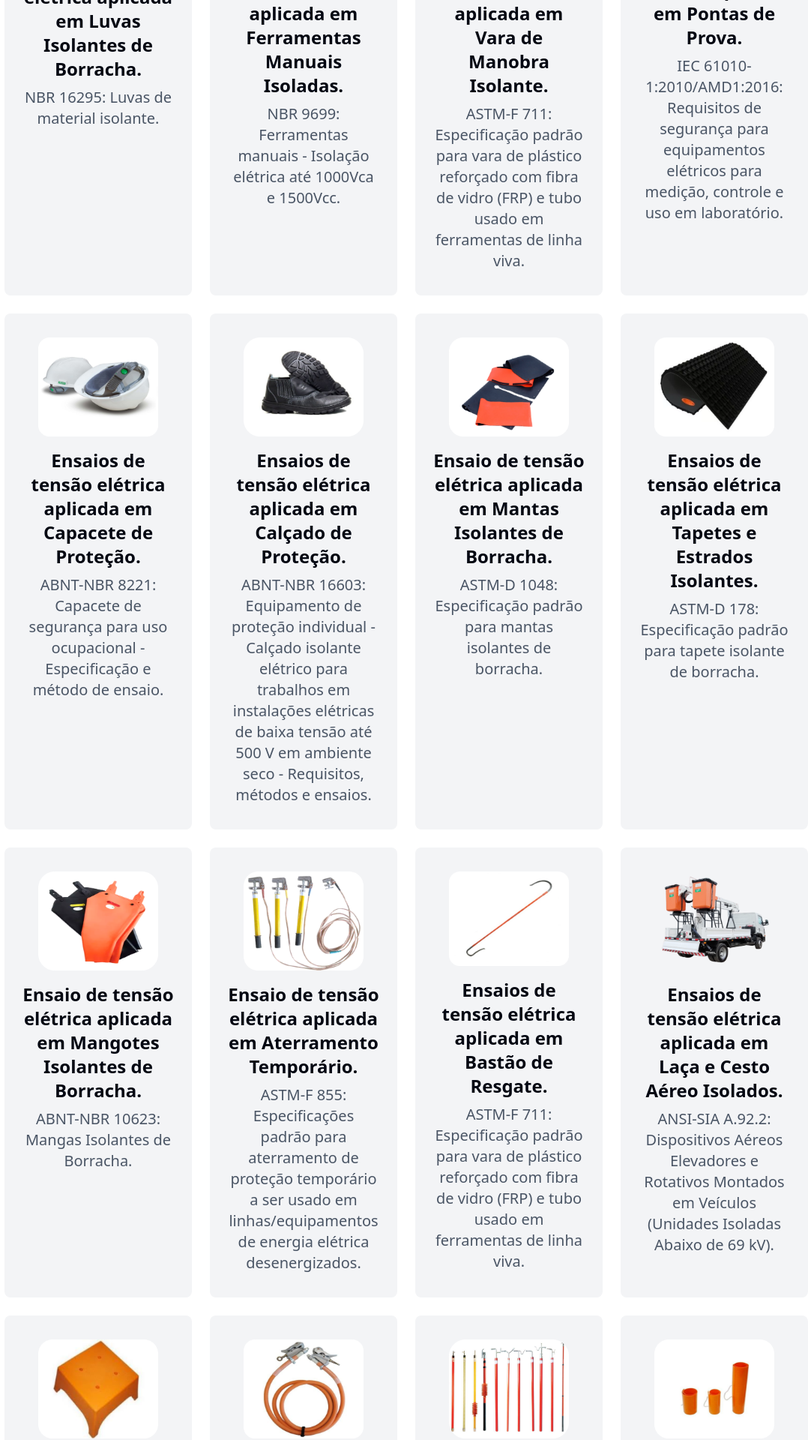
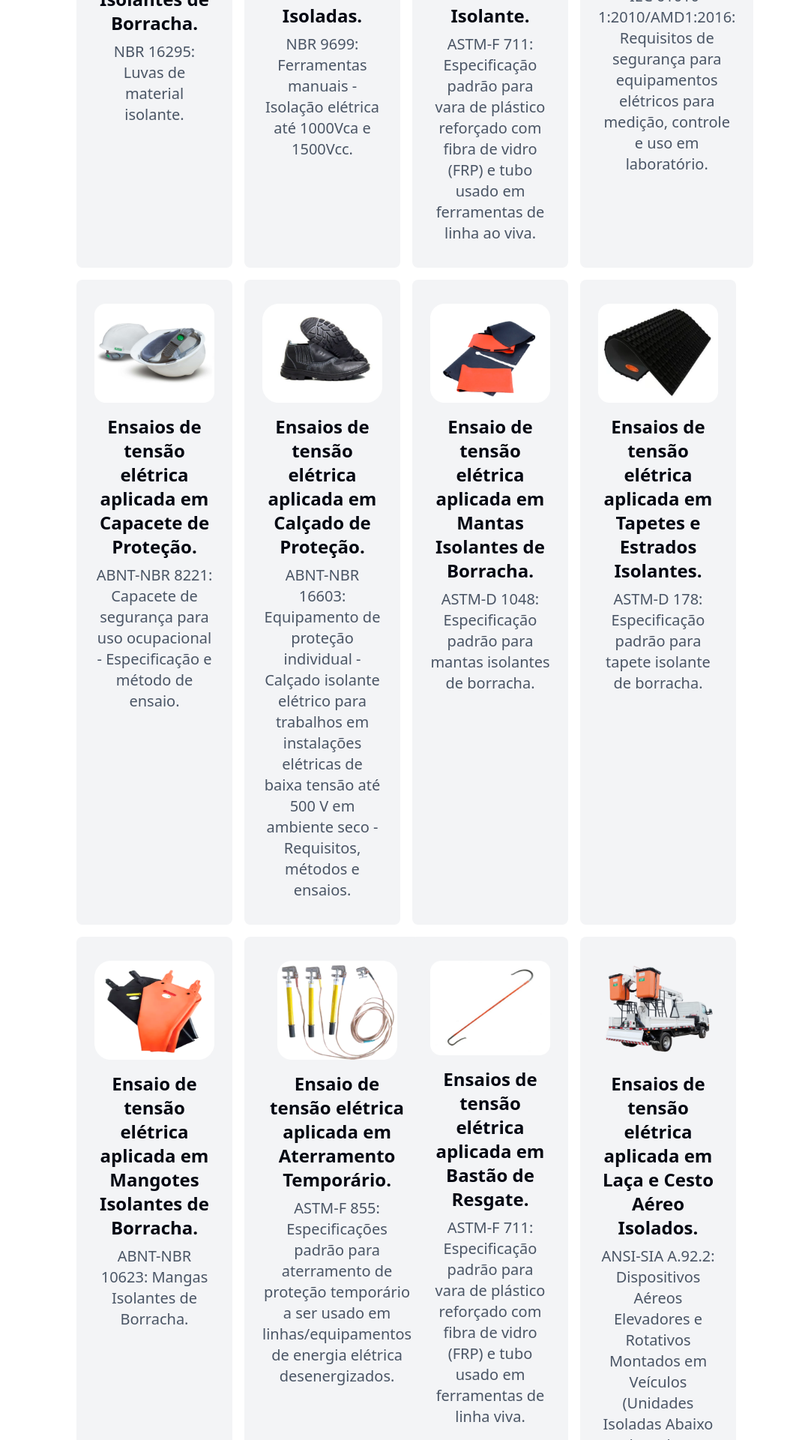
Before and after one commit to MathQuente/leall_energia, a React (Vite) app: page /Servicos in a window 1280 px wide. Shown: the part 1560-3480 px from the top of the page at 75% size, without its empty margins (98-1180 px from the left). Built offline with nearby package versions, Linux system fonts and the light colour scheme.

Commit message:
Algumas mudanças no texto do serviços e retornei pro código antigo :p

```diff
--- a/src/pages/Services.jsx
+++ b/src/pages/Services.jsx
@@ -1,222 +1,131 @@
-import { ServicesCard } from '../components/ServicesCard'
-import { MdOutlineCheck } from 'react-icons/md'
-import { Container } from '../components/Container'
+import { ServicesCard } from '../components/ServicesCard';
+
+import luvas_iso from '../assets/services-img/luvas-iso.png'
+import ferramentas_iso from '../assets/services-img/ferramentas-iso.png'
+import vara_iso from '../assets/services-img/vara-iso.png'
+import pontas_prova from '../assets/services-img/pontas_prova.png'
+import capacete_prot from '../assets/services-img/capacete_prot.png'
+import calcado_prot from '../assets/services-img/calcado_prot.png'
+import manta_iso from '../assets/services-img/manta_iso.png'
+import tapete_iso from '../assets/services-img/tapete_iso.png'
+import mangote_iso from '../assets/services-img/mangote_iso.png'
+import aterramento_temporario from '../assets/services-img/aterramento_temporario.png'
+import bastao_resgate from '../assets/services-img/bastao_resgate.png'
+import cesto_iso from '../assets/services-img/cesto_iso.png'
+import banqueta_iso from '../assets/services-img/banqueta_iso.png'
+import cabos_jumpe from '../assets/services-img/cabos_jumpe.png'
+import bastoes_iso from '../assets/services-img/bastoes_iso.png'
+import cobertura_circulares from '../assets/services-img/cobertura_circulares.png'
+import cobertura_rigidas from '../assets/services-img/cobertura_rigidas.png'
+import cobertura_borracha from '../assets/services-img/cobertura_borracha.png'
 
 import equipamentos from '../assets/equipamentos.jpg'
 
-const SERVICES_DATA = [
-  {
-    id: 'luvas',
-    title: 'Ensaio de tensão elétrica aplicada em Luvas Isolantes de Borracha.',
-    subtitle: 'NBR 16295: Luvas de material isolante.',
-    img: '../src/assets/services-img/luvas-iso.png',
-    imgAlt: 'Luvas isolantes de borracha'
-  },
-  {
-    id: 'ferramentas',
-    title:
-      'Ensaios de tensão elétrica aplicada em Ferramentas Manuais Isoladas.',
-    subtitle:
-      'NBR 9699: Ferramentas manuais - Isolação elétrica até 1000Vca e 1500Vcc.',
-    img: '../src/assets/services-img/ferramentas-iso.png',
-    imgAlt: 'Ferramentas manuais isoladas'
-  },
-  {
-    id: 'vara',
-    title: 'Ensaios de tensão elétrica aplicada em Vara de Manobra Isolante.',
-    subtitle:
-      'ASTM-F 711: Especificação padrão para vara de plástico reforçado com fibra de vidro (FRP) e tubo usado em ferramentas de linha viva.',
-    img: '../src/assets/services-img/vara-iso.png',
-    imgAlt: 'Vara de manobra isolante'
-  },
-  {
-    id: 'pontas',
-    title: 'Ensaio de tensão elétrica aplicada em Pontas de Prova.',
-    subtitle:
-      'IEC 61010-1:2010/AMD1:2016: Requisitos de segurança para equipamentos elétricos para medição, controle e uso em laboratório.',
-    img: '../src/assets/services-img/pontas_prova.png',
-    imgAlt: 'Pontas de prova'
-  },
-  {
-    id: 'capacete',
-    title: 'Ensaios de tensão elétrica aplicada em Capacete de Proteção.',
-    subtitle:
-      'ABNT-NBR 8221: Capacete de segurança para uso ocupacional - Especificação e método de ensaio.',
-    img: '../src/assets/services-img/capacete_prot.png',
-    imgAlt: 'Capacete de proteção'
-  },
-  {
-    id: 'calcado',
-    title: 'Ensaios de tensão elétrica aplicada em Calçado de Proteção.',
-    subtitle:
-      'ABNT-NBR 16603: Equipamento de proteção individual - Calçado isolante elétrico para trabalhos em instalações elétricas de baixa tensão até 500 V em ambiente seco - Requisitos, métodos e ensaios.',
-    img: '../src/assets/services-img/calcado_prot.png',
-    imgAlt: 'Calçado de proteção'
-  },
-  {
-    id: 'manta',
-    title:
-      'Ensaio de tensão elétrica aplicada em Mantas Isolantes de Borracha.',
-    subtitle:
-      'ASTM-D 1048: Especificação padrão para mantas isolantes de borracha.',
-    img: '../src/assets/services-img/manta_iso.png',
-    imgAlt: 'Mantas isolantes de borracha'
-  },
-  {
-    id: 'tapete',
-    title:
-      'Ensaios de tensão elétrica aplicada em Tapetes e Estrados Isolantes.',
-    subtitle:
-      'ASTM-D 178: Especificação padrão para tapete isolante de borracha.',
-    img: '../src/assets/services-img/tapete_iso.png',
-    imgAlt: 'Tapetes e estrados isolantes'
-  },
-  {
-    id: 'mangote',
-    title:
-      'Ensaio de tensão elétrica aplicada em Mangotes Isolantes de Borracha.',
-    subtitle: 'ABNT-NBR 10623: Mangas Isolantes de Borracha.',
-    img: '../src/assets/services-img/mangote_iso.png',
-    imgAlt: 'Mangotes isolantes de borracha'
-  },
-  {
-    id: 'aterramento',
-    title: 'Ensaio de tensão elétrica aplicada em Aterramento Temporário.',
-    subtitle:
-      'ASTM-F 855: Especificações padrão para aterramento de proteção temporário a ser usado em linhas/equipamentos de energia elétrica desenergizados.',
-    img: '../src/assets/services-img/aterramento_temporario.png',
-    imgAlt: 'Aterramento temporário'
-  },
-  {
-    id: 'bastao-resgate',
-    title: 'Ensaios de tensão elétrica aplicada em Bastão de Resgate.',
-    subtitle:
-      'ASTM-F 711: Especificação padrão para vara de plástico reforçado com fibra de vidro (FRP) e tubo usado em ferramentas de linha viva.',
-    img: '../src/assets/services-img/bastao_resgate.png',
-    imgAlt: 'Bastão de resgate'
-  },
-  {
-    id: 'cesto',
-    title:
-      'Ensaios de tensão elétrica aplicada em Laça e Cesto Aéreo Isolados.',
-    subtitle:
-      'ANSI-SIA A.92.2: Dispositivos Aéreos Elevadores e Rotativos Montados em Veículos (Unidades Isoladas Abaixo de 69 kV).',
-    img: '../src/assets/services-img/cesto_iso.png',
-    imgAlt: 'Laça e cesto aéreo isolados'
-  },
-  {
-    id: 'banqueta',
-    title: 'Ensaios de tensão elétrica aplicada em Banqueta Isolante.',
-    subtitle:
-      'ASTM-F 712: Métodos de teste padrão para equipamentos de proteção plástica eletricamente isolantes para proteção de trabalhadores.',
-    img: '../src/assets/services-img/banqueta_iso.png',
-    imgAlt: 'Banqueta isolante'
-  },
-  {
-    id: 'cabos',
-    title:
-      'Ensaios de tensão elétrica aplicada em Cabos para Jumpe Provisório.',
-    subtitle:
-      'ABNT-NBR 11857: Cabo Protegido para Jumpe Provisório para Trabalhos em Redes Aéreas Energizadas até 15 kV.',
-    img: '../src/assets/services-img/cabos_jumpe.png',
-    imgAlt: 'Cabos para jumpe provisório'
-  },
-  {
-    id: 'bastoes',
-    title: 'Ensaios de tensão elétrica aplicada em Bastões Isolados.',
-    subtitle:
-      'ASTM-F 711: Especificação padrão para vara de plástico reforçado com fibra de vidro (FRP) e tubo usado em ferramentas de linha viva.',
-    img: '../src/assets/services-img/bastoes_iso.png',
-    imgAlt: 'Bastões isolados'
-  },
-  {
-    id: 'cobertura-circular',
-    title:
-      'Ensaio de tensão elétrica aplicada em Coberturas Circulares para Linha Viva.',
-    subtitle:
-      'ASTM-F 712: Métodos de teste padrão para equipamentos de proteção plástica eletricamente isolantes para proteção de trabalhadores.',
-    img: '../src/assets/services-img/cobertura_circulares.png',
-    imgAlt: 'Coberturas circulares para linha viva'
-  },
-  {
-    id: 'cobertura-rigida',
-    title:
-      'Ensaios de tensão elétrica aplicada em Coberturas Rígidas para Linha Viva.',
-    subtitle:
-      'ASTM-F 712: Métodos de teste padrão para equipamentos de proteção plástica eletricamente isolantes para proteção de trabalhadores.',
-    img: '../src/assets/services-img/cobertura_rigidas.png',
-    imgAlt: 'Coberturas rígidas para linha viva'
-  },
-  {
-    id: 'cobertura-borracha',
-    title:
-      'Ensaios de tensão elétrica aplicada em Coberturas de Borracha para Linha Viva.',
-    subtitle:
-      'ASTM-D 1050: Especificação padrão para mangueira de linha isolante de borracha.',
-    img: '../src/assets/services-img/cobertura_borracha.png',
-    imgAlt: 'Coberturas de borracha para linha viva'
-  }
-]
+import { MdOutlineCheck } from 'react-icons/md';
 
-const EQUIPMENT_LIST = [
-  'Luvas, ferramentas e varas.',
-  'Ponta de prova, capacete e bota.',
-  'Mantas, tapetes e mangotes.',
-  'Aterramento, bastão salva-vidas, lança e cesto.',
-  'Banquetas, jumper e bastões isolados.',
-  'Coberturas isoladas.'
-]
+export function Services(){
+    return(
+        <>
+        <div className='bg-white mb-10'>
+             <div className='bg-white gap-4 md:mx-5 lg:mx-30 mx-auto'>
+                <div className='flex flex-col md:flex-row p-10 items-center justify-center gap-20'>
+                    <div className='flex flex-col justify-center'>
+                        <h1 className="text-3xl font-bold bg-gradient-to-r from-[#1196bb] to-[#21256b] bg-clip-text text-transparent text-center">Nossos serviços</h1>
+                        <h2 className="text-xl text-gray-900 mt-2 -left">Testes de isolação elétrica conforme NR-10 nos seguintes equipamentos:</h2>
+                        <ul className="text-xl text-gray-900 box-content pt-10">
+                            <li className='mb-4'><MdOutlineCheck className='inline-block text-blue-900'/>Luvas, ferramentas e varas de manobra;</li>
+                            <li className='mb-4'><MdOutlineCheck className='inline-block text-blue-900'/>Ponta de prova, capacete e bota de segurança;</li>
+                            <li className='mb-4'><MdOutlineCheck className='inline-block text-blue-900'/>Mantas, tapetes e mangotes isolantes;</li>
+                            <li className='mb-4'><MdOutlineCheck className='inline-block text-blue-900'/>Aterramento, bastão de salvamento, lança e cesto aéreo;</li>
+                            <li className='mb-4'><MdOutlineCheck className='inline-block text-blue-900'/>Banquetas, jampe de linha viva e bastões isolados;</li>
+                            <li className='mb-4'><MdOutlineCheck className='inline-block text-blue-900'/>Coberturas isoladas para linha de distribuição.</li>
+                        </ul>
+                    </div>
+                    <div className="flex justify-end mr-10">
+                        <img src={equipamentos} className="rounded-lg hidden md:flex max-h-120 max-w-120"/>
+                    </div>
+                </div>
 
-export function Services() {
-  return (
-    <section className="bg-white py-12">
-      <Container className="px-4">
-        <div className="flex flex-col md:flex-row justify-between gap-8 md:gap-16 mb-16">
-          <div className="w-full md:w-1/2">
-            <h1 className="text-4xl font-bold bg-gradient-to-r from-[#1196bb] to-[#21256b] bg-clip-text text-transparent mb-4">
-              Nossos serviços
-            </h1>
-            <h2 className="text-xl text-gray-800 mb-8">
-              Testes de isolação elétrica conforme NR-10 nos seguintes
-              equipamentos:
-            </h2>
+                <hr className='mx-5 lg:mx-20 md:mx-10 md:mt-10 text-blue-900'/>
+                <h2 className='text-3xl font-bold bg-gradient-to-r from-[#1196bb] to-[#21256b] bg-clip-text text-transparent text-center p-5'>Equipamentos</h2>
 
-            <ul className="space-y-3">
-              {EQUIPMENT_LIST.map((item, index) => (
-                <li key={index} className="flex items-start">
-                  <MdOutlineCheck className="h-6 w-6 text-blue-700 mr-2 flex-shrink-0 mt-0.5" />
-                  <span className="text-lg text-gray-800">{item}</span>
-                </li>
-              ))}
-            </ul>
-          </div>
+                <span className='grid grid-cols-1 md:grid-cols-2 sm:grid-cols-2 lg:grid-cols-4 gap-4 -left bg-white lg:ml-20 lg:mr-20 mx-5'>
 
-          <div className="w-full md:w-1/2">
-            <img
-              src={equipamentos}
-              alt="Equipamentos de isolação elétrica"
-              className="rounded-lg shadow-lg w-full hidden md:block object-cover h-auto"
-            />
-          </div>
+                    <ServicesCard
+                        title="Ensaio de tensão elétrica aplicada em Luvas Isolantes de Borracha."
+                        subtitle="NBR 16295: Luvas de material isolante."
+                        img={luvas_iso}/>
+                    <ServicesCard
+                        title="Ensaios de tensão elétrica aplicada em Ferramentas Manuais Isoladas."
+                        subtitle="NBR 9699: Ferramentas manuais - Isolação elétrica até 1000Vca e 1500Vcc."
+                        img={ferramentas_iso}/>
+                    <ServicesCard
+                        title="Ensaios de tensão elétrica aplicada em Vara de Manobra Isolante."
+                        subtitle="ASTM-F 711: Especificação padrão para vara de plástico reforçado com fibra de vidro (FRP) e tubo usado em ferramentas de linha ao viva."
+                        img={vara_iso}/>
+                    <ServicesCard
+                        title="Ensaio de tensão elétrica aplicada em Pontas de Prova."
+                        subtitle="IEC 61010-1:2010/AMD1:2016: Requisitos de segurança para equipamentos elétricos para medição, controle e uso em laboratório."
+                        img={pontas_prova}/>
+                    <ServicesCard
+                        title="Ensaios de tensão elétrica aplicada em Capacete de Proteção."
+                        subtitle="ABNT-NBR 8221: Capacete de segurança para uso ocupacional - Especificação e método de ensaio."
+                        img={capacete_prot}/>
+                    <ServicesCard
+                        title="Ensaios de tensão elétrica aplicada em Calçado de Proteção."
+                        subtitle="ABNT-NBR 16603: Equipamento de proteção individual - Calçado isolante elétrico para trabalhos em instalações elétricas de baixa tensão até 500 V em ambiente seco - Requisitos, métodos e ensaios."
+                        img={calcado_prot}/>
+                    <ServicesCard
+                        title="Ensaio de tensão elétrica aplicada em Mantas Isolantes de Borracha."
+                        subtitle="ASTM-D 1048: Especificação padrão para mantas isolantes de borracha."
+                        img={manta_iso}/>
+                    <ServicesCard
+                        title="Ensaios de tensão elétrica aplicada em Tapetes e Estrados Isolantes."
+                        subtitle="ASTM-D 178: Especificação padrão para tapete isolante de borracha."
+                        img={tapete_iso}/>
+                    <ServicesCard
+                        title="Ensaio de tensão elétrica aplicada em Mangotes Isolantes de Borracha."
+                        subtitle="ABNT-NBR 10623: Mangas Isolantes de Borracha."
+                        img={mangote_iso}/>
+                    <ServicesCard
+                        title="Ensaio de tensão elétrica aplicada em Aterramento Temporário."
+                        subtitle="ASTM-F 855: Especificações padrão para aterramento de proteção temporário a ser usado em linhas/equipamentos de energia elétrica desenergizados."
+                        img={aterramento_temporario}/>
+                    <ServicesCard
+                        title="Ensaios de tensão elétrica aplicada em Bastão de Resgate."
+                        subtitle="ASTM-F 711: Especificação padrão para vara de plástico reforçado com fibra de vidro (FRP) e tubo usado em ferramentas de linha viva."
+                        img={bastao_resgate}/>
+                    <ServicesCard
+                        title="Ensaios de tensão elétrica aplicada em Laça e Cesto Aéreo Isolados."
+                        subtitle="ANSI-SIA A.92.2: Dispositivos Aéreos Elevadores e Rotativos Montados em Veículos (Unidades Isoladas Abaixo de 69 kV)."
+                        img={cesto_iso}/>
+                    <ServicesCard
+                        title="Ensaios de tensão elétrica aplicada em Banqueta Isolante."
+                        subtitle="ASTM-F 712: Métodos de teste padrão para equipamentos de proteção plástica eletricamente isolantes para proteção de trabalhadores."
+                        img={banqueta_iso}/>
+                    <ServicesCard
+                        title="Ensaios de tensão elétrica aplicada em Cabos para Jumpe Provisório."
+                        subtitle="ABNT-NBR 11857: Cabo Protegido para Jumpe Provisório para Trabalhos em Redes Aéreas Energizadas até 15 kV. "
+                        img={cabos_jumpe}/>
+                    <ServicesCard
+                        title="Ensaios de tensão elétrica aplicada em Bastões Isolados."
+                        subtitle="ASTM-F 711: Especificação padrão para vara de plástico reforçado com fibra de vidro (FRP) e tubo usado em ferramentas de linha viva."
+                        img={bastoes_iso}/>
+                    <ServicesCard
+                        title="Ensaio de tensão elétrica aplicada em Coberturas Circulares para Linha Viva."
+                        subtitle="ASTM-F 712: Métodos de teste padrão para equipamentos de proteção plástica eletricamente isolantes para proteção de trabalhadores."
+                        img={cobertura_circulares}/>
+                    <ServicesCard
+                        title="Ensaios de tensão elétrica aplicada em Coberturas Rígidas para Linha Viva."
+                        subtitle="ASTM-F 712: Métodos de teste padrão para equipamentos de proteção plástica eletricamente isolantes para proteção de trabalhadores."
+                        img={cobertura_rigidas}/>
+                    <ServicesCard
+                        title="Ensaios de tensão elétrica aplicada em Coberturas de Borracha para Linha Viva."
+                        subtitle="ASTM-D 1050: Especificação padrão para mangueira de linha isolante de borracha."
+                        img={cobertura_borracha}/>
+                </span>
+            </div>
         </div>
-
-        <hr className="my-10 border-blue-900/20" />
-        <h2 className="text-3xl font-bold bg-gradient-to-r from-[#1196bb] to-[#21256b] bg-clip-text text-transparent text-center p-5">
-          Equipamentos
-        </h2>
-
-        <div className="grid grid-cols-1 sm:grid-cols-2 lg:grid-cols-3 xl:grid-cols-4 gap-6">
-          {SERVICES_DATA.map(service => (
-            <ServicesCard
-              key={service.id}
-              title={service.title}
-              subtitle={service.subtitle}
-              img={service.img}
-              imgAlt={service.imgAlt}
-            />
-          ))}
-        </div>
-      </Container>
-    </section>
-  )
+        </>
+    );
 }
```
